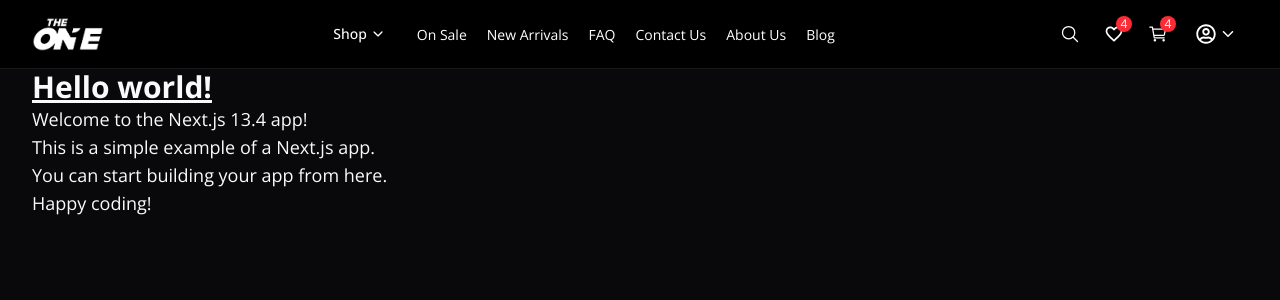
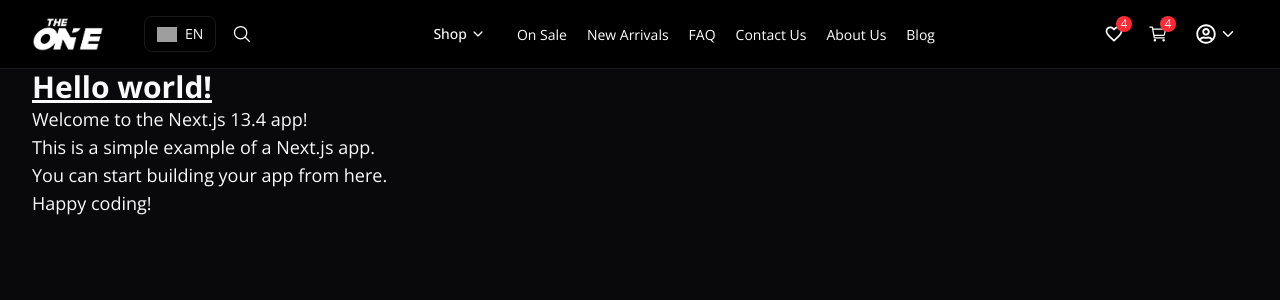
Before and after one commit to mdnuruzzamannirob/e-commerce-frontend, a Next.js app: page / in a window 1280 px wide. Shown: the top 300 px of the page. Built offline with nearby package versions, Linux system fonts and the light colour scheme; grey boxes are pictures that could not be loaded.

Commit message:
feat: add Language component and integrate it into Header for language selection

```diff
--- a/src/components/Header.tsx
+++ b/src/components/Header.tsx
@@ -8,6 +8,7 @@ import Search from './Search';
 import Favorite from './Favorite';
 import Cart from './Cart';
 import Account from './Account';
+import Language from './Language';
 
 type NavItem = {
   name: string;
@@ -24,6 +25,8 @@ const NAV_ITEMS: NavItem[] = [
   { name: 'Blog', path: '/blog' },
 ];
 
+// https://m.media-amazon.com/images/I/51F8112jMXL._AC_SX679_.jpg
+
 const Header = () => {
   const pathname = usePathname();
   const router = useRouter();
@@ -38,7 +41,13 @@ const Header = () => {
     <header className="border-b bg-white text-black dark:bg-black dark:text-white">
       <nav className="container flex items-center justify-between gap-10 p-4">
         {/* Left Section */}
-        <Logo />
+        <div className="flex items-center gap-10">
+          <Logo />
+          <div className="flex items-center gap-2">
+            <Language />
+            <Search />
+          </div>
+        </div>
 
         {/* Middle Navigation */}
         <ul className="flex items-center gap-5 whitespace-nowrap">
@@ -63,7 +72,6 @@ const Header = () => {
 
         {/* Right Actions */}
         <div className="flex items-center gap-2">
-          <Search />
           <Favorite />
           <Cart />
           <Account />
--- /dev/null
+++ b/src/components/Language.tsx
@@ -0,0 +1,89 @@
+import { cn } from '@/lib/utils';
+import Image from 'next/image';
+import { useEffect, useRef, useState } from 'react';
+
+const languages = [
+  {
+    code: 'en',
+    name: 'English',
+    flag: 'https://www.worldometers.info//img/flags/small/tn_us-flag.gif',
+  },
+  {
+    code: 'bn',
+    name: 'বাংলা',
+    flag: 'https://www.worldometers.info//img/flags/small/tn_bg-flag.gif',
+  },
+];
+
+const Language = () => {
+  const [languageOpen, setLanguageOpen] = useState(false);
+  const [selectedLanguage, setSelectedLanguage] = useState(languages[0]);
+
+  const dropdownRef = useRef<HTMLDivElement>(null);
+
+  const handleClickOutside = (event: MouseEvent | TouchEvent) => {
+    if (dropdownRef.current && !dropdownRef.current.contains(event.target as Node)) {
+      setLanguageOpen(false);
+    }
+  };
+
+  useEffect(() => {
+    document.addEventListener('mousedown', handleClickOutside);
+    document.addEventListener('touchstart', handleClickOutside);
+
+    return () => {
+      document.removeEventListener('mousedown', handleClickOutside);
+      document.removeEventListener('touchstart', handleClickOutside);
+    };
+  }, []);
+
+  return (
+    <div ref={dropdownRef} className="relative">
+      <button
+        className={cn(
+          'relative flex h-9 cursor-pointer items-center justify-center gap-2 rounded-md border px-3 transition-colors',
+          languageOpen
+            ? 'bg-black/5 text-blue-500 hover:bg-black/10 dark:bg-white/10 dark:hover:bg-white/15'
+            : 'hover:bg-black/5 hover:text-blue-500 dark:hover:bg-white/10',
+        )}
+        onClick={() => setLanguageOpen(!languageOpen)}
+      >
+        <Image
+          src={selectedLanguage?.flag}
+          alt={selectedLanguage?.name}
+          width={20}
+          height={15}
+          className=""
+        />
+        <span className="text-sm uppercase">{selectedLanguage?.code}</span>
+      </button>
+
+      {languageOpen && (
+        <div className="absolute top-full left-1/2 mt-1 flex w-40 min-w-0 -translate-x-1/2 flex-col gap-1 rounded-md border bg-white p-1 shadow-sm dark:bg-black">
+          {languages.map((item, index) => (
+            <button
+              key={index}
+              className={cn(
+                'flex size-full items-center justify-between gap-2 rounded-sm p-2 transition-colors',
+                selectedLanguage?.code === item.code
+                  ? 'bg-black/5 dark:bg-white/10'
+                  : 'hover:bg-black/5 dark:hover:bg-white/10',
+              )}
+              onClick={() => {
+                setSelectedLanguage(item);
+                setLanguageOpen(false);
+              }}
+            >
+              <div className="flex items-center gap-2 text-sm">
+                <Image src={item.flag} alt={item.name} width={30} height={20} className="rounded" />
+                <span>{item.name}</span>
+              </div>
+            </button>
+          ))}
+        </div>
+      )}
+    </div>
+  );
+};
+
+export default Language;
```
